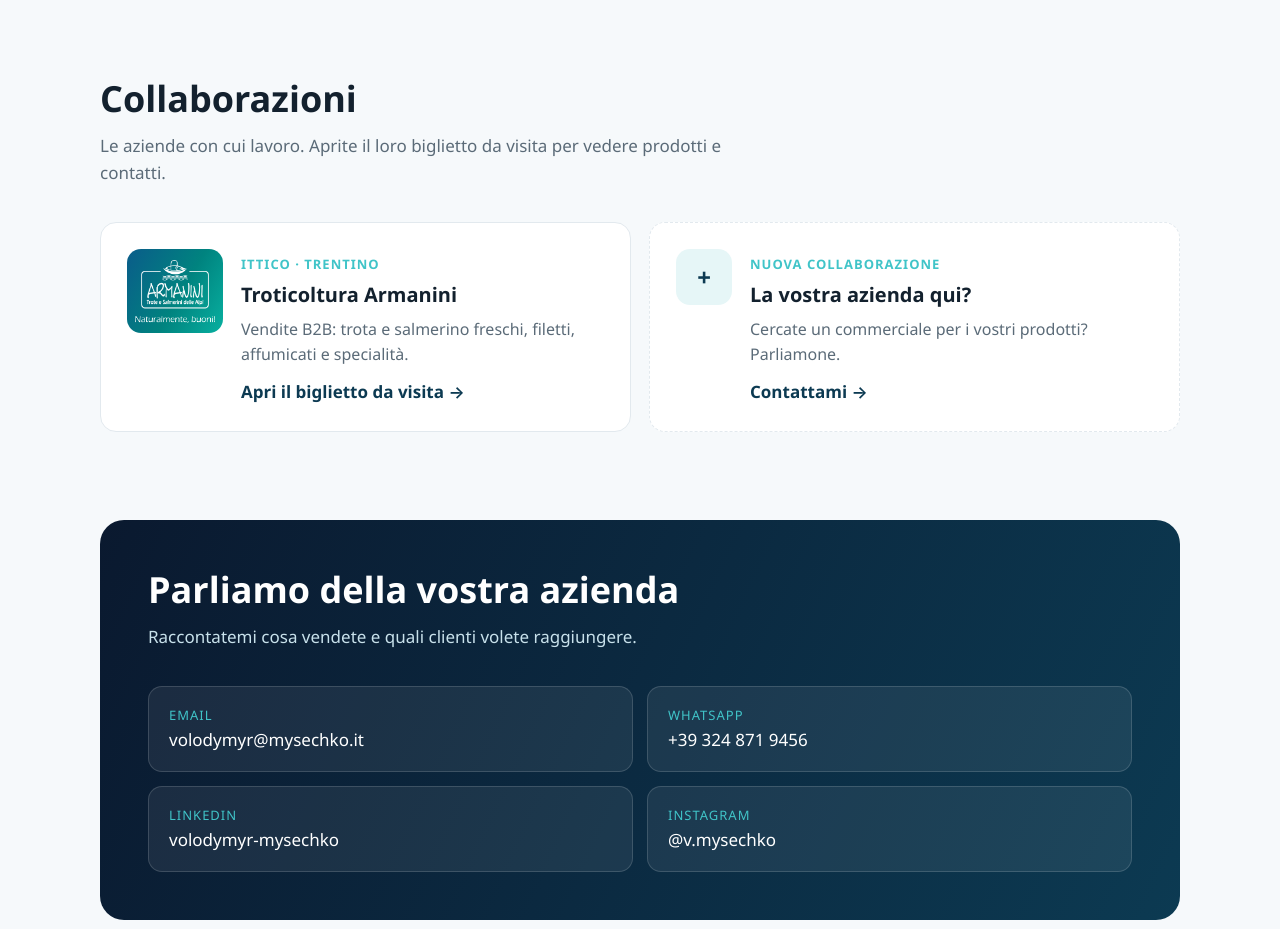
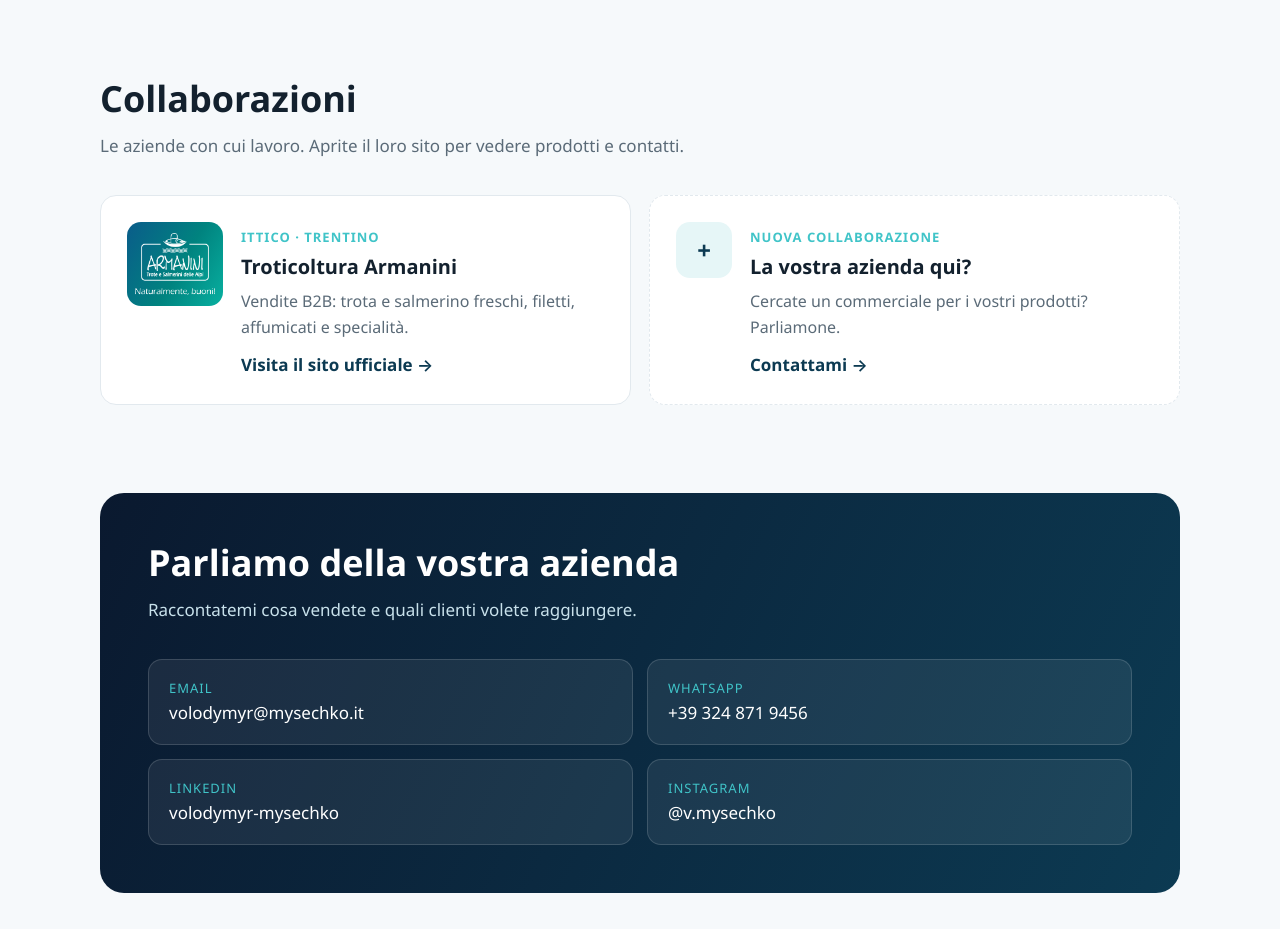
Before and after one commit to Lings0n/mysechko.it, a plain HTML site: page index.html in a window 1280 px wide. Shown: the part 2240-3169 px from the top of the page. Drawn offline with Linux system fonts and the light colour scheme.

Commit message:
Armanini: tolto link al sito principale; home apre armanini.it
Co-Authored-By: Claude Opus 5.5 <noreply@anthropic.com>

```diff
--- a/index.html
+++ b/index.html
@@ -218,15 +218,15 @@
 <section id="collaborazioni">
   <div class="wrap">
     <h2 data-en="Partners">Collaborazioni</h2>
-    <p class="sub" data-en="The companies I work with. Open their business card to see products and contacts.">Le aziende con cui lavoro. Aprite il loro biglietto da visita per vedere prodotti e contatti.</p>
+    <p class="sub" data-en="The companies I work with. Open their website to see products and contacts.">Le aziende con cui lavoro. Aprite il loro sito per vedere prodotti e contatti.</p>
     <div class="partners">
-      <a class="partner" href="armanini/">
+      <a class="partner" href="https://www.armanini.it" target="_blank" rel="noopener">
         <div class="plogo logo-img"><img src="armanini/LOGO%20ARMANINI/logo-armanini-bianco.png" alt="Troticoltura Armanini"></div>
         <div class="pbody">
           <small data-en="Fish · Trentino">Ittico · Trentino</small>
           <h3>Troticoltura Armanini</h3>
           <p data-en="B2B sales: fresh trout and char, fillets, smoked products and specialities.">Vendite B2B: trota e salmerino freschi, filetti, affumicati e specialità.</p>
-          <span class="go" data-en="Open business card →">Apri il biglietto da visita →</span>
+          <span class="go" data-en="Visit the official website →">Visita il sito ufficiale →</span>
         </div>
       </a>
       <a class="partner new" href="#contatti">
```
Also changed, not shown: armanini/index.html (+0 -2 lines).
